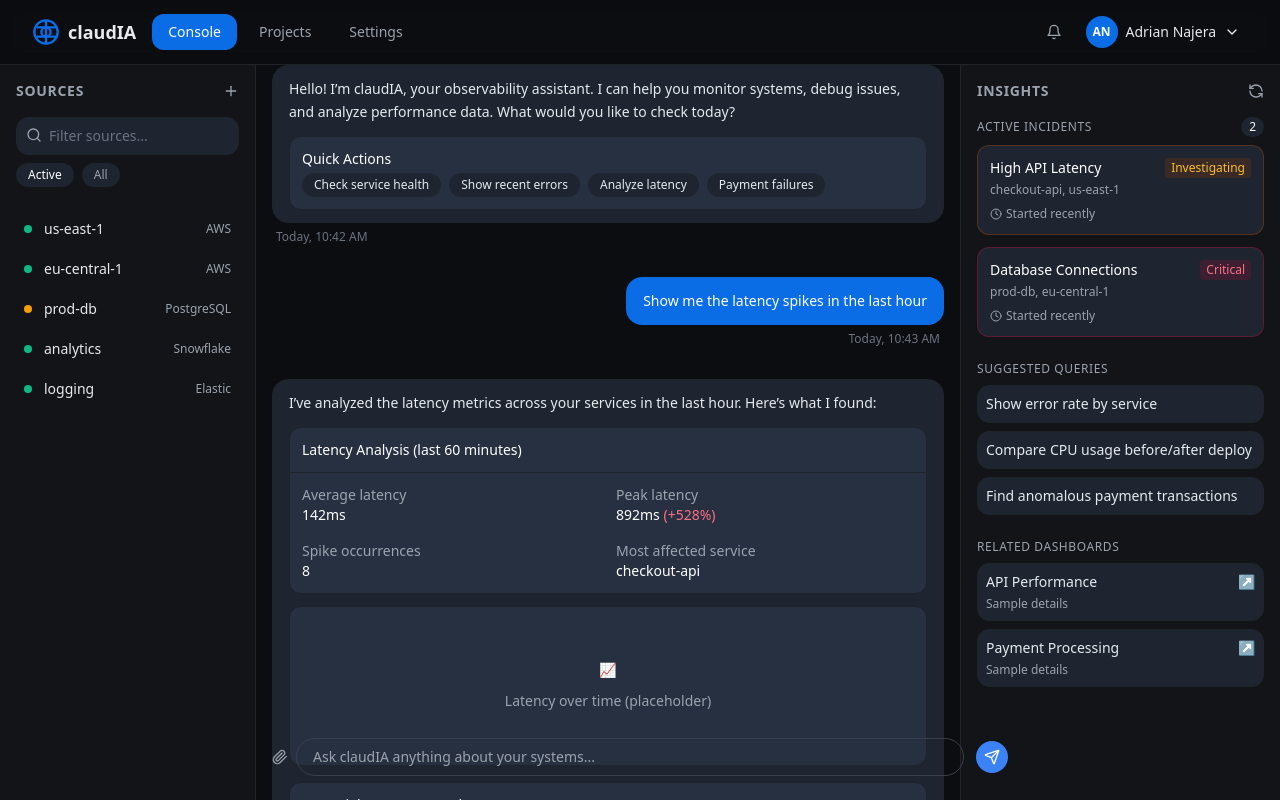
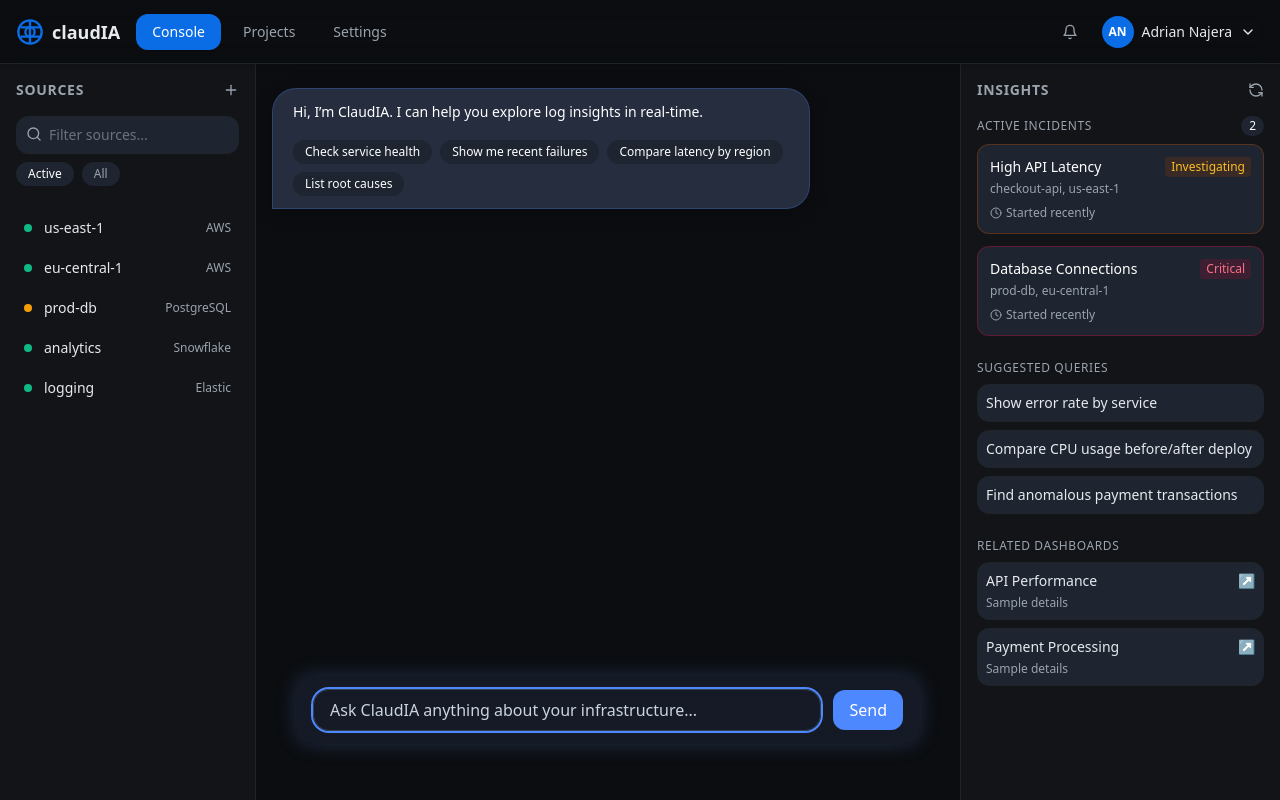
Before and after one commit to rogercsc20/obs_front, a Next.js app: page / in a window 1280 px wide. Built offline with nearby package versions, Linux system fonts and the light colour scheme.

Commit message:
fixed prompt bar

```diff
--- a/src/app/layout.tsx
+++ b/src/app/layout.tsx
@@ -1,6 +1,7 @@
 import type { Metadata } from 'next';
 import './globals.css';
 import { Inter } from 'next/font/google';
+import { ThreadProvider } from '@/lib/useThreadContext';
 
 const inter = Inter({ subsets: ['latin'], variable: '--font-inter' });
 
@@ -18,7 +19,9 @@ export default function RootLayout({
   return (
     <html lang="en" className="dark">
       <body className={`${inter.variable} min-h-screen flex flex-col`}>
-        {children}
+        <ThreadProvider>
+          {children}
+        </ThreadProvider>
       </body>
     </html>
   );
--- a/src/app/page.tsx
+++ b/src/app/page.tsx
@@ -1,42 +1,7 @@
 'use client';
 
 import { AppShell } from '@/components/AppShell';
-import { SidebarSources } from '@/components/SidebarSources';
-import { InsightPanel } from '@/components/InsightPanel';
-import { ChatThread } from '@/components/ChatThread';
-import { PromptBar } from '@/components/PromptBar';
 
 export default function Home() {
-  return (
-    <AppShell>
-      <div className="flex h-[calc(100vh-4rem)] overflow-hidden">
-        {/* LEFT SIDEBAR */}
-        <aside className="w-64 flex-shrink-0 border-r border-[var(--border)] bg-[var(--panel)] hidden md:flex flex-col overflow-y-auto sidebar-scroll">
-          <SidebarSources />
-        </aside>
-
-        {/* CENTER CHAT */}
-        <main className="flex-1 flex flex-col overflow-hidden">
-          {/* CHAT THREAD */}
-          <div className="flex-1 overflow-y-auto px-6 py-8 chat-scroll flex justify-center">
-            <div className="w-full max-w-3xl">
-              <ChatThread />
-            </div>
-          </div>
-
-          {/* FLOATING PROMPT */}
-          <div className="sticky bottom-6 w-full flex justify-center">
-            <div className="w-full max-w-3xl px-6">
-              <PromptBar />
-            </div>
-          </div>
-        </main>
-
-        {/* RIGHT SIDEBAR */}
-        <aside className="w-80 flex-shrink-0 border-l border-[var(--border)] bg-[var(--panel)] hidden lg:flex flex-col overflow-y-auto sidebar-scroll">
-          <InsightPanel />
-        </aside>
-      </div>
-    </AppShell>
-  );
+  return <AppShell />;
 }
--- a/src/components/AppShell.tsx
+++ b/src/components/AppShell.tsx
@@ -4,16 +4,17 @@ import { Bell, ChevronDown } from 'lucide-react';
 import { ChatThread } from './ChatThread';
 import { SidebarSources } from './SidebarSources';
 import { InsightPanel } from './InsightPanel';
-import { PromptBar } from './PromptBar';
+import PromptBar, { PromptBarHandle } from './PromptBar';
+import { useRef } from 'react';
 
-export function AppShell({ children }: { children: React.ReactNode }) {
+export function AppShell() {
+  const promptBarRef = useRef<PromptBarHandle>(null);
+
   return (
     <div className="flex flex-col h-screen overflow-hidden">
-      {/* Header */}
-      <header className="border-b border-[var(--border)] bg-[var(--panel)]/80 backdrop-blur sticky top-0 z-50">
-        <div className="max-w-7xl mx-auto px-4 sm:px-6 lg:px-8">
-          <div className="h-16 flex items-center justify-between">
-            {/* Logo + Nav */}
+      {/* HEADER */}
+      <header className="sticky top-0 z-50 h-16 border-b border-[var(--border)] bg-[var(--panel)]/80 backdrop-blur-md px-4 shadow-md flex items-center justify-between">
+        {/* LOGO + NAV */}
         <div className="flex items-center gap-4">
           <div className="flex items-center">
             <div className="w-7 h-7 flex items-center justify-center text-brand">
@@ -35,7 +36,7 @@ export function AppShell({ children }: { children: React.ReactNode }) {
             <span className="ml-2 font-semibold text-lg">claudIA</span>
           </div>
 
-              {/* Nav */}
+          {/* NAV LINKS */}
           <nav className="hidden md:flex items-center gap-1.5">
             {['Console', 'Projects', 'Settings'].map((link, i) => (
               <a
@@ -53,7 +54,7 @@ export function AppShell({ children }: { children: React.ReactNode }) {
           </nav>
         </div>
 
-            {/* Right Controls */}
+        {/* RIGHT CONTROLS */}
         <div className="flex items-center gap-3">
           <button
             aria-label="Notifications"
@@ -72,26 +73,29 @@ export function AppShell({ children }: { children: React.ReactNode }) {
             <ChevronDown className="w-4 h-4" />
           </button>
         </div>
-          </div>
-        </div>
       </header>
 
-      {/* Main Layout */}
-      <main id="main" className="flex flex-1 overflow-hidden">
-        {/* Left Sidebar */}
+      {/* MAIN LAYOUT */}
+      <main className="flex flex-1 overflow-hidden">
+        {/* LEFT SIDEBAR */}
         <aside className="w-64 border-r border-[var(--border)] bg-[var(--panel)] sidebar-scroll overflow-y-auto">
           <SidebarSources />
         </aside>
 
-        {/* Center Chat */}
-        <section className="flex flex-col flex-1 overflow-hidden">
-          <div className="flex-1 chat-scroll overflow-y-auto">
+        {/* CENTER CONTENT */}
+        <section className="relative flex flex-col flex-1 overflow-hidden">
+          {/* CHAT THREAD */}
+          <div className="flex-1 overflow-y-auto pb-36">
             <ChatThread />
           </div>
+
+          {/* PROMPT BAR */}
+          <div className="absolute bottom-10 left-0 right-0 px-6">
             <PromptBar />
+          </div>
         </section>
 
-        {/* Right Insights */}
+        {/* RIGHT SIDEBAR */}
         <aside className="w-80 border-l border-[var(--border)] bg-[var(--panel)] sidebar-scroll overflow-y-auto">
           <InsightPanel />
         </aside>
--- a/src/components/ChatThread.tsx
+++ b/src/components/ChatThread.tsx
@@ -1,87 +1,82 @@
 'use client';
 
-import { MessageBubble } from './MessageBubble';
+import { useThreadContext } from '@/lib/useThreadContext';
+import { useEffect, useRef } from 'react';
 
 export function ChatThread() {
+  const { messages, sendQuery } = useThreadContext();
+  const scrollRef = useRef<HTMLDivElement>(null);
+
+  useEffect(() => {
+    scrollRef.current?.scrollTo({ top: scrollRef.current.scrollHeight, behavior: 'smooth' });
+  }, [messages]);
+
+  const quickQueries = [
+    'Check system health',
+    'Show recent errors',
+    'Compare latency by region',
+    'List root causes',
+  ];
+
+  const handleQuickQuery = (query: string) => {
+    sendQuery(query);
+  };
+
   return (
-    <div className="chat-scroll overflow-y-auto flex-1 px-4 pb-28 flex flex-col items-center">
-      <div className="w-full max-w-3xl space-y-8">
-        <MessageBubble role="assistant" time="Today, 10:42 AM">
-          <p>
-            Hello! I’m claudIA, your observability assistant. I can help you monitor systems,
-            debug issues, and analyze performance data. What would you like to check today?
-          </p>
+    <div
+      ref={scrollRef}
+      className="chat-scroll overflow-y-auto flex-1 px-4 pt-6 flex flex-col items-center bg-transparent"
+    >
+      <div className="w-full max-w-3xl flex flex-col gap-6 min-h-[80vh] pb-40 transition-all duration-300">
+        {/* Empty state */}
+        {messages.length === 0 && (
+          <div className="text-center text-[#94a3b8] text-sm pt-32">
+            Ask <span className="text-white font-medium">ClaudIA</span> anything about your
+            infrastructure, systems, or performance.
+          </div>
+        )}
 
-          <div className="mt-3 space-y-3">
-            <div className="p-3 bg-[#273041] rounded-md border border-[var(--border)]">
-              <h4 className="text-sm font-medium text-white mb-1">Quick Actions</h4>
-              <div className="flex flex-wrap gap-2">
-                {['Check service health', 'Show recent errors', 'Analyze latency', 'Payment failures'].map(b => (
+        {/* Intro assistant bubble */}
+        {messages.length === 0 && (
+          <div className="flex justify-start">
+            <div className="rounded-3xl px-6 py-4 bg-[rgba(60,75,110,0.6)] border border-[rgba(78,136,255,0.25)] text-white backdrop-blur-md shadow-[0_0_20px_rgba(78,136,255,0.15)] transition-all duration-200">
+              <p className="text-sm leading-relaxed">
+                Hi, I’m <strong>ClaudIA</strong>. I can help you explore log insights in real-time.
+              </p>
+              <div className="mt-4 flex flex-wrap gap-2">
+                {quickQueries.map((q) => (
                   <button
-                    key={b}
-                    className="px-3 py-1 text-xs bg-[#1e2530] hover:bg-[#334155] rounded-md"
+                    key={q}
+                    onClick={() => handleQuickQuery(q)}
+                    className="px-4 py-1.5 text-xs rounded-full bg-[#1e2530] hover:bg-[#334155] hover:text-white text-[#cbd5e1] transition-all duration-150 border border-transparent hover:border-[rgba(78,136,255,0.4)] shadow-sm"
                   >
-                    {b}
+                    {q}
                   </button>
                 ))}
               </div>
             </div>
           </div>
-        </MessageBubble>
+        )}
 
-        <MessageBubble role="user" time="Today, 10:43 AM">
-          Show me the latency spikes in the last hour
-        </MessageBubble>
-
-        <MessageBubble role="assistant" time="Today, 10:43 AM">
-          <p>
-            I’ve analyzed the latency metrics across your services in the last hour.
-            Here’s what I found:
-          </p>
-
-          <div className="mt-3 bg-[#273041] rounded-md border border-[var(--border)] overflow-hidden">
-            <div className="p-3 border-b border-[var(--border)]">
-              <h4 className="text-sm font-medium text-white">
-                Latency Analysis (last 60 minutes)
-              </h4>
-            </div>
-            <div className="p-3 grid grid-cols-2 gap-4 text-sm">
-              <div>
-                <p className="text-[#9AA3AE]">Average latency</p>
-                <p className="text-white font-medium">142ms</p>
-              </div>
-              <div>
-                <p className="text-[#9AA3AE]">Peak latency</p>
-                <p className="text-white font-medium">
-                  892ms <span className="text-rose-400">(+528%)</span>
-                </p>
-              </div>
-              <div>
-                <p className="text-[#9AA3AE]">Spike occurrences</p>
-                <p className="text-white font-medium">8</p>
-              </div>
-              <div>
-                <p className="text-[#9AA3AE]">Most affected service</p>
-                <p className="text-white font-medium">checkout-api</p>
-              </div>
+        {/* Render dynamic messages */}
+        {messages.map((msg, idx) => (
+          <div
+            key={idx}
+            className={`flex ${
+              msg.role === 'user' ? 'justify-end' : 'justify-start'
+            } transition-all duration-200`}
+          >
+            <div
+              className={`rounded-3xl px-5 py-3 max-w-[80%] text-sm leading-relaxed shadow-[0_4px_20px_rgba(0,0,0,0.25)] ${
+                msg.role === 'user'
+                  ? 'bg-[#4e88ff] text-white rounded-br-none shadow-[0_0_15px_rgba(78,136,255,0.4)]'
+                  : 'bg-[rgba(53,63,89,0.65)] backdrop-blur-md text-white border border-[rgba(78,136,255,0.25)] rounded-bl-none'
+              }`}
+            >
+              {msg.content}
             </div>
           </div>
-
-          <div className="mt-3 bg-[#273041] rounded-md border border-[var(--border)] h-40 flex items-center justify-center text-[#9AA3AE]">
-            <div className="text-center">
-              <div className="mb-2">📈</div>
-              <p>Latency over time (placeholder)</p>
-            </div>
-          </div>
-
-          <div className="mt-4 p-3 bg-[#273041] rounded-md border border-[var(--border)]">
-            <h4 className="text-sm font-medium text-white">Potential Issue Detected</h4>
-            <p className="mt-1 text-sm text-[#d1d5db]">
-              The latency spikes coincide with deployment #3421 to the checkout service.
-              This version introduced changes to the payment processing logic.
-            </p>
-          </div>
-        </MessageBubble>
+        ))}
       </div>
     </div>
   );
--- a/src/components/InsightPanel.tsx
+++ b/src/components/InsightPanel.tsx
@@ -1,6 +1,7 @@
 'use client';
 
 import { RefreshCcw, Clock } from 'lucide-react';
+import { useThreadContext } from '@/lib/useThreadContext';
 
 const BORDER: Record<string, string> = {
   amber: 'border-amber-800/50',
@@ -16,6 +17,8 @@ const BADGE_TEXT: Record<string, string> = {
 };
 
 export function InsightPanel() {
+  const { sendQuery } = useThreadContext();
+
   const items = [
     {
       title: 'High API Latency',
@@ -30,6 +33,12 @@ export function InsightPanel() {
       color: 'rose',
     },
   ] as const;
+
+  const suggested = [
+    'Show error rate by service',
+    'Compare CPU usage before/after deploy',
+    'Find anomalous payment transactions',
+  ];
 
   return (
     <div className="p-4">
@@ -64,9 +73,7 @@ export function InsightPanel() {
             >
               <div className="flex items-start justify-between">
                 <div>
-                  <h4 className="text-sm font-medium text-white mb-1">
-                    {it.title}
-                  </h4>
+                  <h4 className="text-sm font-medium text-white mb-1">{it.title}</h4>
                   <p className="text-xs text-[#9AA3AE]">{it.sub}</p>
                 </div>
                 <span
@@ -90,14 +97,11 @@ export function InsightPanel() {
           Suggested Queries
         </h3>
         <div className="space-y-2">
-          {[
-            'Show error rate by service',
-            'Compare CPU usage before/after deploy',
-            'Find anomalous payment transactions',
-          ].map((q) => (
+          {suggested.map((q) => (
             <button
               key={q}
-              className="w-full text-left p-2 text-sm bg-[#1e2530] hover:bg-[#273041] rounded-md border border-[var(--border)]"
+              onClick={() => sendQuery(q)}
+              className="w-full text-left p-2 text-sm bg-[#1e2530] hover:bg-[#273041] rounded-md border border-[var(--border)] transition-all duration-150"
             >
               {q}
             </button>
@@ -119,9 +123,7 @@ export function InsightPanel() {
             >
               <div className="flex items-center justify-between">
                 <span className="group-hover:text-brand">{d}</span>
-                <span className="text-[#9AA3AE] group-hover:text-brand">
-                  ↗
-                </span>
+                <span className="text-[#9AA3AE] group-hover:text-brand">↗</span>
               </div>
               <div className="mt-1 text-xs text-[#9AA3AE]">Sample details</div>
             </a>
--- a/src/components/MessageBubble.tsx
+++ b/src/components/MessageBubble.tsx
@@ -12,33 +12,45 @@ export function MessageBubble({
   const isUser = role === 'user';
 
   return (
-    <div className="w-full">
-      {/* Align vertically so timestamps stay closer */}
-      <div
-        className={`flex ${isUser ? 'justify-end' : 'justify-start'} items-end`}
-      >
+    <div className="w-full flex flex-col">
+      <div className={`flex ${isUser ? 'justify-end' : 'justify-start'} items-end relative group`}>
         <div
           className={[
-            'rounded-2xl',
-            'px-4',
-            'py-3',
-            'text-sm',
+            'px-5',
+            'py-4',
+            'text-[15px]',
+            'font-medium',
             'leading-relaxed',
+            'rounded-3xl',
+            'max-w-[80%]',
+            'break-words',
+            'shadow-lg',
             'border',
             isUser
-              ? 'bg-[#0A6DE6] text-white border-transparent'
-              : 'bg-[#1E2530] text-[var(--text)] border-[var(--border)]',
-            'max-w-full',
+              ? 'bg-gradient-to-tr from-[#3292fe] to-[#175de9] text-white border-transparent'
+              : 'bg-gradient-to-tr from-[#232940] to-[#353b55] text-[#e7eafd] border border-[rgba(255,255,255,0.12)]',
           ].join(' ')}
         >
           {children}
         </div>
+        {/* Bubble tail pointer */}
+        <span
+          className={`absolute bottom-2 ${isUser ? 'right-4' : 'left-4'} w-0 h-0
+            border-t-[12px] border-t-[#175de9]
+            ${isUser ? 'border-r-[16px] border-r-transparent' : 'border-l-[16px] border-l-transparent'}
+            ${isUser ? 'hidden group-hover:block' : 'hidden group-hover:block'}
+          `}
+          style={{
+            // The tail matches the bubble color; adjust as preferred
+            borderTopColor: isUser ? '#175de9' : '#353b55',
+          }}
+        />
       </div>
 
       {time && (
         <div
           className={`text-xs text-gray-500 ${
-            isUser ? 'text-right pr-1 mt-1.5' : 'text-left pl-1 mt-1.5'
+            isUser ? 'text-right pr-2 mt-1.5' : 'text-left pl-2 mt-1.5'
           }`}
         >
           {time}
--- a/src/components/PromptBar.tsx
+++ b/src/components/PromptBar.tsx
@@ -1,31 +1,26 @@
 'use client';
 
-import { useState } from 'react';
-import { Send, Paperclip } from 'lucide-react';
-import axios from 'axios';
+import { useState, useRef } from 'react';
+import { useThreadContext } from '@/lib/useThreadContext';
 
-export function PromptBar() {
+export default function PromptBar() {
   const [query, setQuery] = useState('');
   const [loading, setLoading] = useState(false);
+  const { sendQuery } = useThreadContext();
+  const inputRef = useRef<HTMLInputElement>(null);
 
   const handleSend = async () => {
     if (!query.trim() || loading) return;
     setLoading(true);
-
     try {
-      //  Call router API
-      const res = await axios.post('http://localhost:3031/search', { query });
-
-      console.log('✅ API response:', res.data);
-
-      // later lift this to ChatThread to display new messages
-      // For now, just log
-
+      await sendQuery(query);
+    } finally {
       setQuery('');
-    } catch (err) {
-      console.error('❌ API error:', err);
-    } finally {
       setLoading(false);
+      if (inputRef.current) {
+        inputRef.current.focus()
+        inputRef.current.setSelectionRange(0,0);
+      }
     }
   };
 
@@ -37,33 +32,23 @@ export function PromptBar() {
   };
 
   return (
-    <div className="fixed bottom-6 left-0 right-0 flex justify-center z-50">
-      <div className="flex items-center w-full max-w-3xl px-4">
-        <button className="text-[#9AA3AE] hover:text-white mr-2">
-          <Paperclip className="w-4 h-4" />
-        </button>
-
-        <div className="relative flex-1">
+    <div className="backdrop-blur-md bg-[rgba(46,58,89,0.3)] border border-transparent shadow-[0_0_20px_rgba(100,149,237,0.25)] rounded-2xl mx-4 mb-4 px-4 py-3 flex items-center gap-3 transition-all duration-200">
       <input
-            type="text"
+        ref={inputRef}
+        className="flex-grow bg-transparent text-white placeholder-[#CBD5E1] border border-[#334155] rounded-lg px-4 py-2 focus:outline-none focus:ring-2 focus:ring-[#4e88ff]"
+        placeholder="Ask ClaudIA anything about your infrastructure..."
         value={query}
         onChange={(e) => setQuery(e.target.value)}
         onKeyDown={handleKeyDown}
-            placeholder="Ask claudIA anything about your systems..."
-            className="w-full bg-transparent border border-[#3a3f4b] rounded-full px-4 py-2 text-sm text-white focus:outline-none focus:ring-1 focus:ring-[#3b82f6]"
+        autoFocus
       />
-        </div>
-
       <button
+        className="bg-[#4e88ff] hover:bg-[#3370e1] text-white font-medium px-4 py-2 rounded-md transition-all duration-150"
         onClick={handleSend}
         disabled={loading}
-          className={`ml-3 p-2 rounded-full transition-colors ${
-            loading ? 'opacity-50 cursor-not-allowed' : 'bg-[#3b82f6] hover:bg-[#2563eb]'
-          }`}
       >
-          <Send className="w-4 h-4 text-white" />
+        {loading ? '...' : 'Send'}
       </button>
-      </div>
     </div>
   );
 }
--- /dev/null
+++ b/src/lib/useThreadContext.tsx
@@ -0,0 +1,82 @@
+'use client';
+
+import React, { createContext, useContext, useState, ReactNode } from 'react';
+import axios from 'axios';
+
+export type Message = {
+  role: 'user' | 'assistant';
+  content: string | React.ReactNode;
+  time?: string;
+};
+
+export type ThreadContextType = {
+  messages: Message[];
+  setMessages: React.Dispatch<React.SetStateAction<Message[]>>;
+  sendQuery: (query: string) => Promise<void>;
+};
+
+const ThreadContext = createContext<ThreadContextType | undefined>(undefined);
+
+export function ThreadProvider({ children }: { children: ReactNode }) {
+  const [messages, setMessages] = useState<Message[]>([
+    {
+      role: 'assistant',
+      content: (
+        <>
+          <p>Hi, I’m ClaudIA. I can help you explore log insights in real-time.</p>
+          <div className="mt-4 flex flex-wrap gap-2">
+            {[
+              'Check service health',
+              'Show me recent failures',
+              'Compare latency by region',
+              'List root causes',
+            ].map((text) => (
+              <button
+                key={text}
+                className="px-3 py-1 text-xs bg-[#1e2530] hover:bg-[#334155] rounded-md"
+                onClick={() => sendQuery(text)}
+              >
+                {text}
+              </button>
+            ))}
+          </div>
+        </>
+      ),
+      time: 'Today 10:42 AM',
+    },
+  ]);
+
+  const sendQuery = async (query: string) => {
+    const userMessage = { role: 'user', content: query };
+    setMessages((prev) => [...prev, userMessage]);
+
+    try {
+      const res = await axios.post('http://localhost:3031/search', { query });
+      const logs = res.data.sentences;
+      const assistantMessage = {
+        role: 'assistant',
+        content: logs && logs.length > 0 ? logs.join('\n\n') : 'No relevant logs found.',
+      };
+      setMessages((prev) => [...prev, assistantMessage]);
+    } catch {
+      setMessages((prev) => [
+        ...prev,
+        { role: 'assistant', content: '❌ Error contacting backend.' },
+      ]);
+    }
+  };
+
+  return (
+    <ThreadContext.Provider value={{ messages, setMessages, sendQuery }}>
+      {children}
+    </ThreadContext.Provider>
+  );
+}
+
+export function useThreadContext() {
+  const context = useContext(ThreadContext);
+  if (!context) {
+    throw new Error('useThreadContext must be used within a ThreadProvider');
+  }
+  return context;
+}
```
Also changed, not shown: src/app/pagecp.tsx (added, +42 -0 lines). Lines whose indentation alone changed are shown as unchanged.
